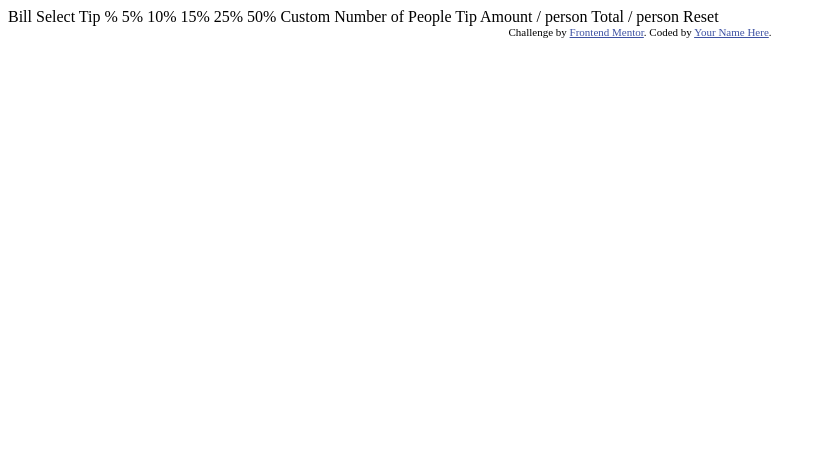
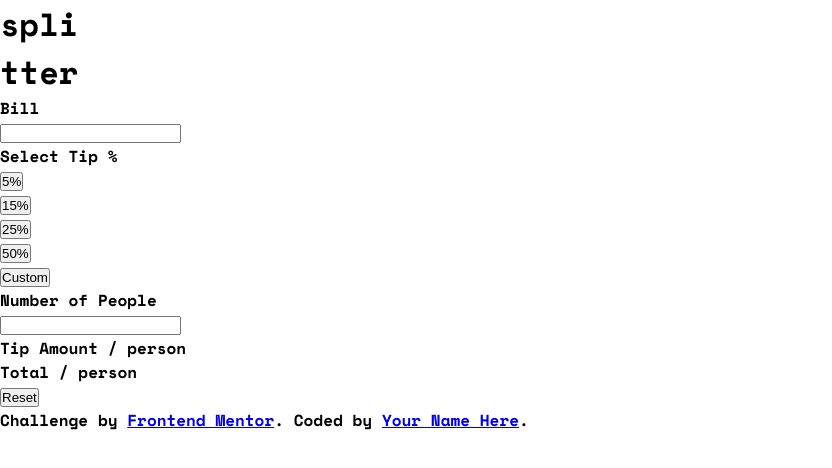
Before and after one commit to adgar152369/tip-calculator, a plain HTML site: page index.html in a window 1280 px wide. Shown: the whole page, without its empty margins (0-832 px from the left). Drawn offline with nearby package versions, Linux system fonts and the light colour scheme.

Commit message:
create html structure

```diff
--- a/index.html
+++ b/index.html
@@ -1,44 +1,64 @@
 <!DOCTYPE html>
 <html lang="en">
+
 <head>
   <meta charset="UTF-8">
-  <meta name="viewport" content="width=device-width, initial-scale=1.0"> <!-- displays site properly based on user's device -->
+  <meta name="viewport" content="width=device-width, initial-scale=1.0">
+  <!-- displays site properly based on user's device -->
+  <link rel="icon" type="image/png" sizes="32x32" href="./images/favicon-32x32.png">
+  <link rel="stylesheet" href="style.css">
+  <title>Frontend Mentor | Tip calculator app</title>
+</head>
 
-  <link rel="icon" type="image/png" sizes="32x32" href="./images/favicon-32x32.png">
-
-  <title>Frontend Mentor | Tip calculator app</title>
-
-  <!-- Feel free to remove these styles or customise in your own stylesheet 👍 -->
-  <style>
-    .attribution { font-size: 11px; text-align: center; }
-    .attribution a { color: hsl(228, 45%, 44%); }
-  </style>
-</head>
 <body>
-
-  Bill
-
-  Select Tip %
-  5%
-  10%
-  15%
-  25%
-  50%
-  Custom
-
-  Number of People
-
-  Tip Amount
-  / person
-
-  Total
-  / person
-
-  Reset
+  <h1 class="cool-heading">spli</h1>
+  <h1 class="cool-heading">tter</h1>
+  <div class="bill-container">
+    <p class="grey-heading">Bill</p>
+    <label for="bill-input"></label>
+    <input type="text">
+  </div>
+  <p class="grey-heading">Select Tip %</p>
+  <div class="flex-container">
+    <div class="flex-item">
+      <button class="percentage">5%</button>
+    </div>
+    <div class="flex-item">
+      <button class="percentage">15%</button>
+    </div>
+    <div class="flex-item">
+      <button class="percentage">25%</button>
+    </div>
+    <div class="flex-item">
+      <button class="percentage">50%</button>
+    </div>
+    <div class="flex-item">
+      <button class="percentage">Custom</button>
+    </div>
+  </div>
+  <div class="num-people-container">
+    <p class="grey-heading">Number of People</p>
+    <label for="people"></label>
+    <input type="number">
+  </div>
+  <div class="results-container">
+    <div class="result">
+      <p>Tip Amount / <span class="sm-txt">person</span></p>
+      <span class="tip-amount"></span>
+    </div>
+    <div class="result">
+      <p>Total / <span class="sm-txt">person</span></p>
+      <span class="total"></span>
+    </div>
+    <button class="reset">Reset</button>
+  </div>
 
   <div class="attribution">
     Challenge by <a href="https://www.frontendmentor.io?ref=challenge" target="_blank">Frontend Mentor</a>.
     Coded by <a href="#">Your Name Here</a>.
   </div>
+
+  <script src="script.js"></script>
 </body>
+
 </html>
--- /dev/null
+++ b/style.css
@@ -0,0 +1,11 @@
+@import url('https://fonts.googleapis.com/css2?family=Space+Mono:wght@700&display=swap');
+
+* {
+    margin: 0;
+    padding: 0;
+    box-sizing: border-box;
+}
+
+body {
+    font-family: 'Space Mono', monospace;
+}
```
Also changed, not shown: 1 other file.
